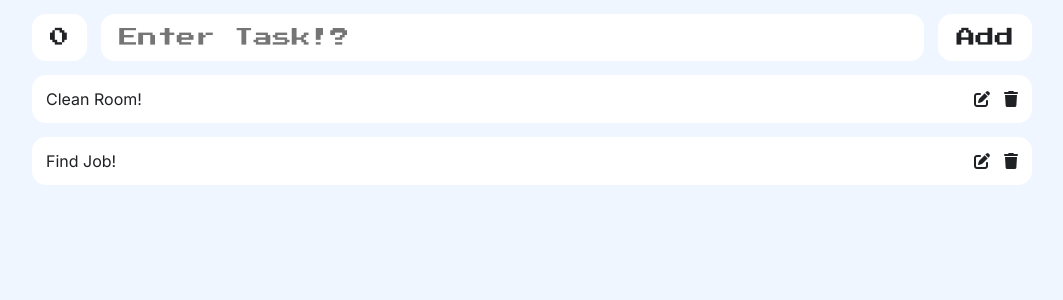
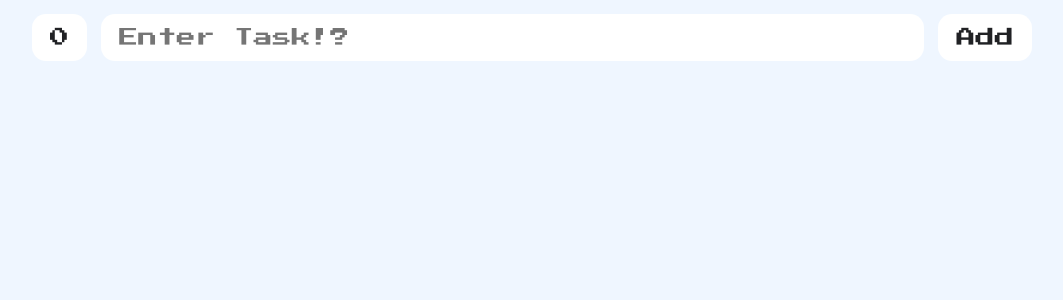
Before and after one commit to sunnyk59/react-typescript-todo-list, a React (Vite) app: page / in a window 1280 px wide. Shown: the top 300 px of the page, without its empty margins (108-1171 px from the left). Built offline with nearby package versions, Linux system fonts and the light colour scheme.

Commit message:
added changes to components

```diff
--- a/src/App.tsx
+++ b/src/App.tsx
@@ -1,15 +1,21 @@
-import React from 'react'
+import React, { useState } from 'react'
 import TodoInput from './components/TodoInput'
 import TodoList from './components/TodoList'
 
 export default function App() {
 
+  const [toDoValue, setToDoValue] = useState<string>('');
+  const [toDos, setToDos] = useState<string[]>([]);
+
+  function handleAddToDos(newTodo: string) : void {
+    setToDos((prevToDos) => [...prevToDos, newTodo]);
+  }
 
 
   return (
     <>
-      <TodoInput></TodoInput>
-      <TodoList></TodoList>
+      <TodoInput toDoValue={toDoValue} setToDoValue={setToDoValue} handleAddToDos={handleAddToDos}></TodoInput>
+      <TodoList toDos={toDos} ></TodoList>
     </>
   )
 }
--- a/src/components/TodoInput.tsx
+++ b/src/components/TodoInput.tsx
@@ -1,9 +1,14 @@
 import React, { useState } from 'react'
 
-export default function TodoInput() {
+interface TodoInputProps {
+    handleAddToDos: (newTodo: string) => void
+    setToDoValue: (value: string) => void
+    toDoValue: string
+}
 
-    const [toDoValue, setToDoValue] = useState<string>('')
-    const [toDos, setToDos] = useState<string[]>([])
+export default function TodoInput(props: TodoInputProps) {
+
+    const { handleAddToDos, toDoValue, setToDoValue } = props
 
 
     return (
@@ -11,9 +16,13 @@ export default function TodoInput() {
             <button id='tasksCount'>0</button>
 
             <input placeholder='Enter Task!?' type="text"
-                    value={toDoValue} onChange={(e) => setToDoValue(e.target.value)}/>
+                value={toDoValue} onChange={(e) => setToDoValue(e.target.value)} />
 
-            <button onClick={() => setToDos([...toDos, toDoValue])}>Add</button>
+            <button onClick={
+                () => {
+                    handleAddToDos(toDoValue);
+                    setToDoValue('');
+                }}>Add</button>
         </header>
     )
 }
--- a/src/components/TodoList.tsx
+++ b/src/components/TodoList.tsx
@@ -1,14 +1,18 @@
 import React from 'react'
 import TodoCard from './TodoCard'
 
-export default function TodoList() {
+interface ToDoListProps {
+    toDos: string[]
+}
 
-    let randomToDos: string[] = ['Clean Room!', 'Find Job!'];
+export default function TodoList(props: ToDoListProps) {
+
+    const { toDos } = props;
 
     return (
         <ul className='main'>
             {
-                randomToDos.map((todo, index) => {
+                toDos.map((todo, index) => {
                     return (
                         <TodoCard key={index} toDo={todo} ></TodoCard>
                     )
```
